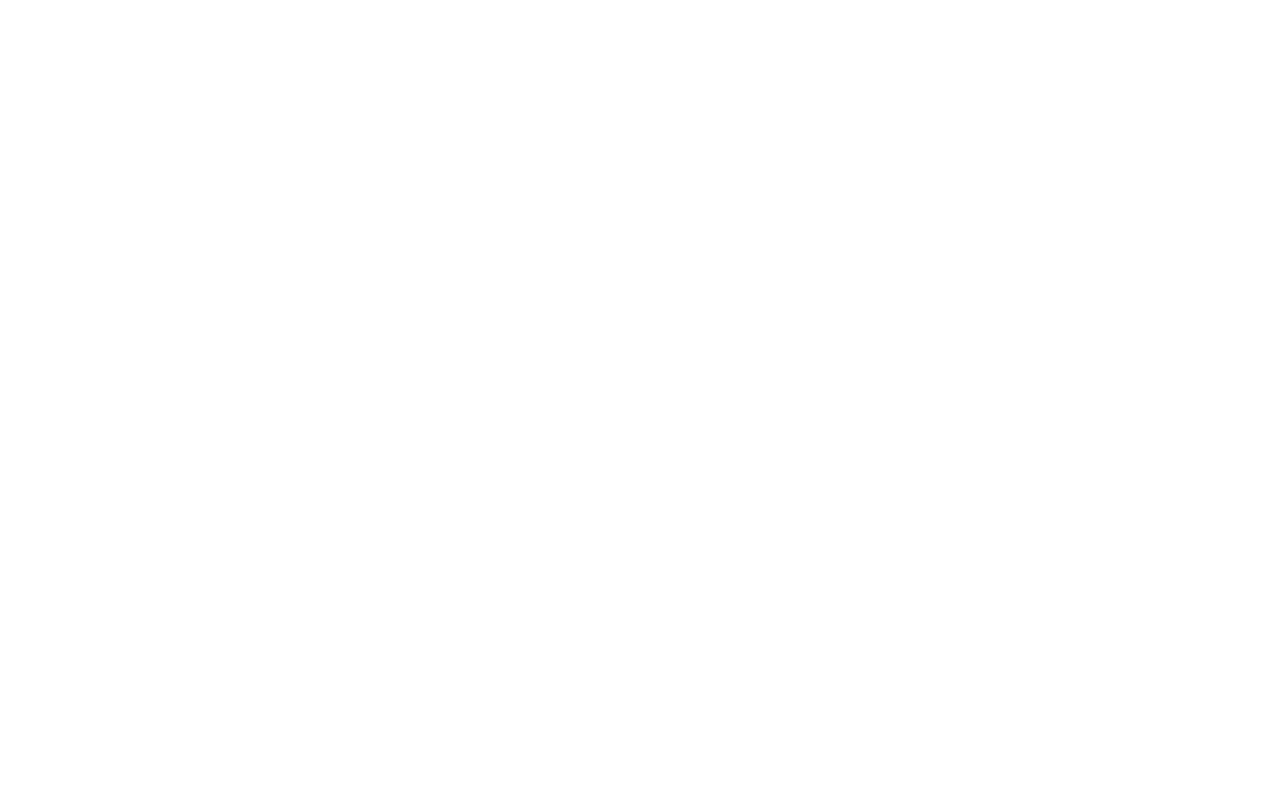
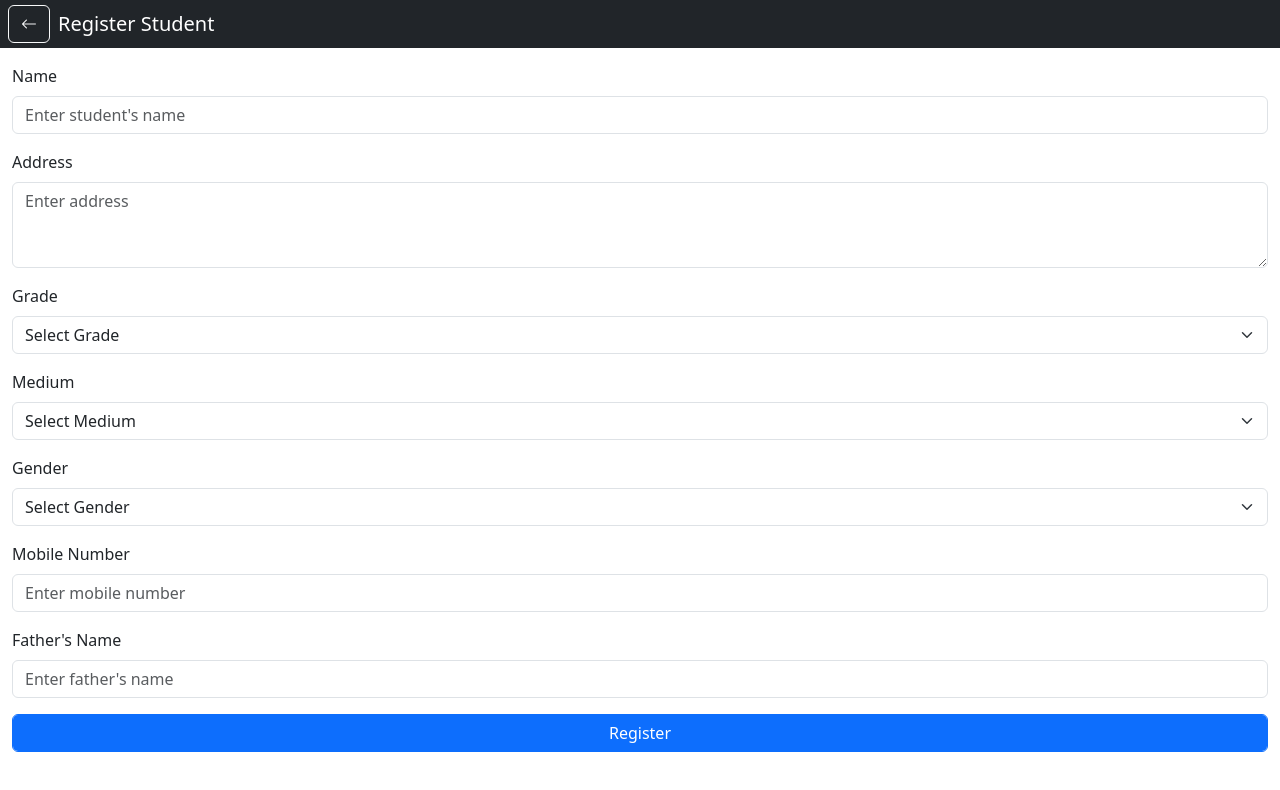
Before and after one commit to Ishad-M-I-M/attenda-app, an Angular app: page /students/create in a window 1280 px wide. Before the commit this address led to /. Shown: the top 790 px of the page. Built offline with nearby package versions, Linux system fonts and the light colour scheme.

Commit message:
Implement add students page

```diff
--- a/src/app/app.routes.ts
+++ b/src/app/app.routes.ts
@@ -34,6 +34,10 @@
         component: StudentsComponent
     },
     {
+        path: 'students/create',
+        loadComponent: () => import('./register-student/register-student.component').then(m => m.RegisterStudentComponent)
+    },
+    {
         path: 'reports',
         component: ReportsComponent
     },
--- a/src/app/register-student/register-student.component.html
+++ b/src/app/register-student/register-student.component.html
@@ -1 +1,44 @@
-<p>register-student works!</p>
+<app-page-container title="Register Student">
+    <form>
+        <div class="mb-3">
+            <label for="name" class="form-label">Name</label>
+            <input type="text" class="form-control" id="name" placeholder="Enter student's name" required>
+        </div>
+        <div class="mb-3">
+            <label for="address" class="form-label">Address</label>
+            <textarea class="form-control" id="address" rows="3" placeholder="Enter address" required></textarea>
+        </div>
+        <div class="mb-3">
+            <label for="grade" class="form-label">Grade</label>
+            <select class="form-select" id="grade" required>
+                <option value="" disabled selected>Select Grade</option>
+                <option *ngFor="let grade of grades" [value]="grade">Grade {{grade}}</option>
+            </select>
+        </div>
+        <div class="mb-3">
+            <label for="medium" class="form-label">Medium</label>
+            <select class="form-select" id="medium" required>
+                <option value="" disabled selected>Select Medium</option>
+                <option value="Sinhala">Sinhala</option>
+                <option value="Tamil">Tamil</option>
+            </select>
+        </div>
+        <div class="mb-3">
+            <label for="gender" class="form-label">Gender</label>
+            <select class="form-select" id="gender" required>
+                <option value="" disabled selected>Select Gender</option>
+                <option value="Male">Male</option>
+                <option value="Female">Female</option>
+            </select>
+        </div>
+        <div class="mb-3">
+            <label for="mobile" class="form-label">Mobile Number</label>
+            <input type="tel" class="form-control" id="mobile" placeholder="Enter mobile number" required>
+        </div>
+        <div class="mb-3">
+            <label for="fatherName" class="form-label">Father's Name</label>
+            <input type="text" class="form-control" id="fatherName" placeholder="Enter father's name" required>
+        </div>
+        <button type="submit" class="btn btn-primary form-control">Register</button>
+    </form>
+</app-page-container>
--- a/src/app/register-student/register-student.component.ts
+++ b/src/app/register-student/register-student.component.ts
@@ -1,12 +1,17 @@
-import { Component } from '@angular/core';
+import {Component} from '@angular/core';
+import {NgForOf} from "@angular/common";
+import {PageContainerComponent} from "../.shared/page-container/page-container.component";
 
 @Component({
-  selector: 'app-register-student',
-  standalone: true,
-  imports: [],
-  templateUrl: './register-student.component.html',
-  styleUrl: './register-student.component.css'
+    selector: 'app-register-student',
+    standalone: true,
+    imports: [
+        NgForOf,
+        PageContainerComponent
+    ],
+    templateUrl: './register-student.component.html',
+    styleUrl: './register-student.component.css'
 })
 export class RegisterStudentComponent {
-
+    grades = [1, 2, 3, 4, 5, 6, 7, 8, 9, 10, 11];
 }
--- a/src/app/students/students.component.html
+++ b/src/app/students/students.component.html
@@ -54,6 +54,7 @@
     </div>
     <div>
         <ng-container *ngIf="showContent; else noContent">
+            <div style="height: 70vh; overflow-y: auto;">
                 <table class="table table-striped">
                     <thead>
                     <tr>
@@ -74,12 +75,13 @@
                     </tr>
                     </tbody>
                 </table>
+            </div>
         </ng-container>
         <ng-template #noContent>
             <p class="text-center">Please search for a student or apply a filter to see results.</p>
         </ng-template>
     </div>
     <div class="fixed-bottom text-center mb-3 p-3">
-        <button class="btn btn-success form-control" type="button">Add new student</button>
+        <button class="btn btn-success form-control" type="button" (click)="navigate('/students/create')">Add new student</button>
     </div>
 </app-page-container>
--- a/src/app/students/students.component.ts
+++ b/src/app/students/students.component.ts
@@ -2,6 +2,7 @@
 import {PageContainerComponent} from "../.shared/page-container/page-container.component";
 import {NgForOf, NgIf} from "@angular/common";
 import {FormsModule} from "@angular/forms";
+import {Router} from "@angular/router";
 
 interface Student {
     id: number;
@@ -35,6 +36,8 @@
 
     showContent: boolean = false;
     students: Student[] = [];
+
+    constructor(private router: Router) {}
 
     // TODO: Remove after implementing actual data fetching
     exampleStudents: Student[] = [
@@ -117,4 +120,13 @@
             student.name.toLowerCase().includes(this.searchName.toLowerCase())
         );
     }
+
+
+    navigate(path: string) {
+        this.router.navigate([path]).then(r => {
+            console.log('Navigation successful:', r);
+        }).catch(error => {
+            console.error('Navigation error:', error);
+        });
+    }
 }
```
Lines whose indentation alone changed are shown as unchanged.
